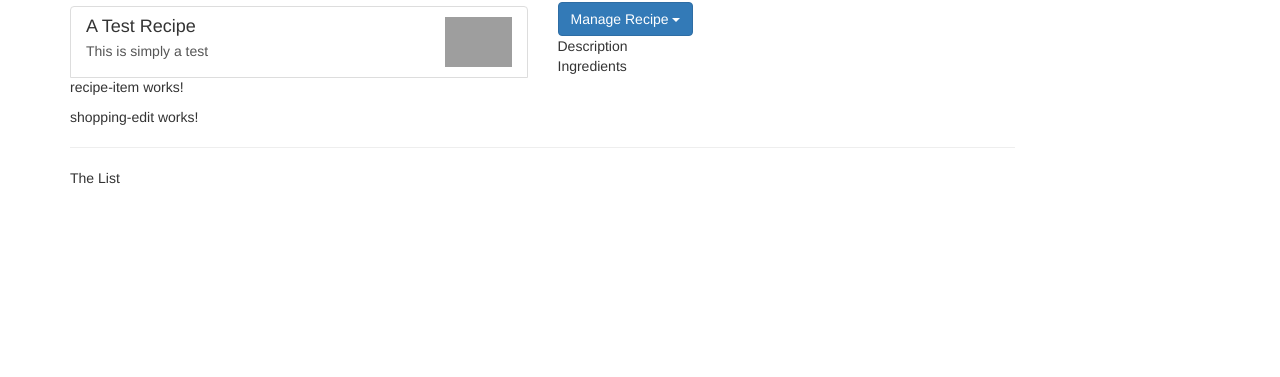
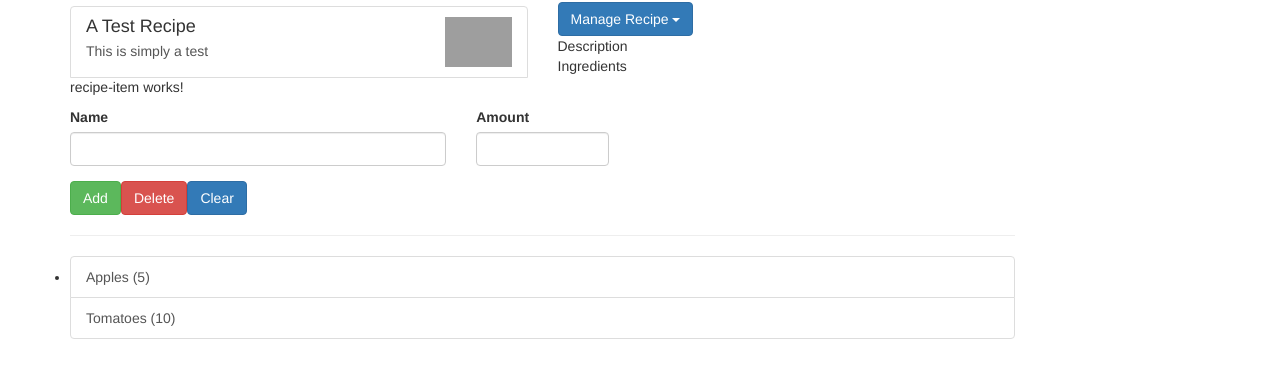
Before and after one commit to stuarttiedemann/recipeapp, an Angular app: page / in a window 1280 px wide. Shown: the part 141-518 px from the top of the page. Built offline with nearby package versions, Linux system fonts and the light colour scheme; grey boxes are pictures that could not be loaded.

Commit message:
create shopping-list and edit components

```diff
--- /dev/null
+++ b/src/app/shared/ingredient.model.ts
@@ -0,0 +1,4 @@
+export class Ingredient {
+
+  constructor(public name: string, public amount: number) {}
+}
--- a/src/app/shopping-list/shopping-edit/shopping-edit.component.html
+++ b/src/app/shopping-list/shopping-edit/shopping-edit.component.html
@@ -1,3 +1,23 @@
-<p>
-  shopping-edit works!
-</p>
+<div class="row">
+  <div class="col-xs-12">
+    <form>
+      <div class="row">
+        <div class="col-sm-5 form-group">
+          <label for="name">Name</label>
+          <input type="text" id="name" class="form-control">
+        </div>
+        <div class="col-sm-2 form-group">
+          <label for="amount">Amount</label>
+          <input type="number" id="amount" class="form-control">
+        </div>
+      </div>
+      <div class="row">
+        <div class="col-xs-12">
+          <button class="btn btn-success" type="submit">Add</button>
+          <button class="btn btn-danger" type="button">Delete</button>
+          <button class="btn btn-primary" type="button">Clear</button>
+        </div>
+      </div>
+    </form>
+  </div>
+</div>
--- a/src/app/shopping-list/shopping-list.component.html
+++ b/src/app/shopping-list/shopping-list.component.html
@@ -2,6 +2,10 @@
   <div class="col-xs-10">
     <app-shopping-edit></app-shopping-edit>
     <hr>
-    <p>The List</p>
+    <ul class="list-group">
+      <li><a class="list-group-item" style="cursor:pointer" *ngFor="let ingredient of ingredients">
+        {{ingredient.name}} ({{ingredient.amount}})
+      </a></li>
+    </ul>
   </div>
 </div>
--- a/src/app/shopping-list/shopping-list.component.ts
+++ b/src/app/shopping-list/shopping-list.component.ts
@@ -1,4 +1,5 @@
 import { Component, OnInit } from '@angular/core';
+import { Ingredient } from '../shared/ingredient.model';
 
 @Component({
   selector: 'app-shopping-list',
@@ -6,7 +7,10 @@
   styleUrls: ['./shopping-list.component.css']
 })
 export class ShoppingListComponent implements OnInit {
-
+  ingredients: Ingredient[] = [
+    new Ingredient('Apples', 5),
+    new Ingredient('Tomatoes', 10),
+  ];
   constructor() { }
 
   ngOnInit() {
```
